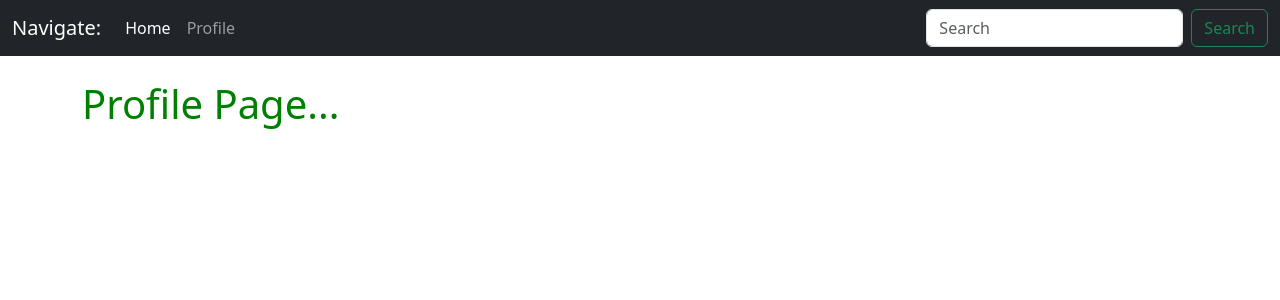
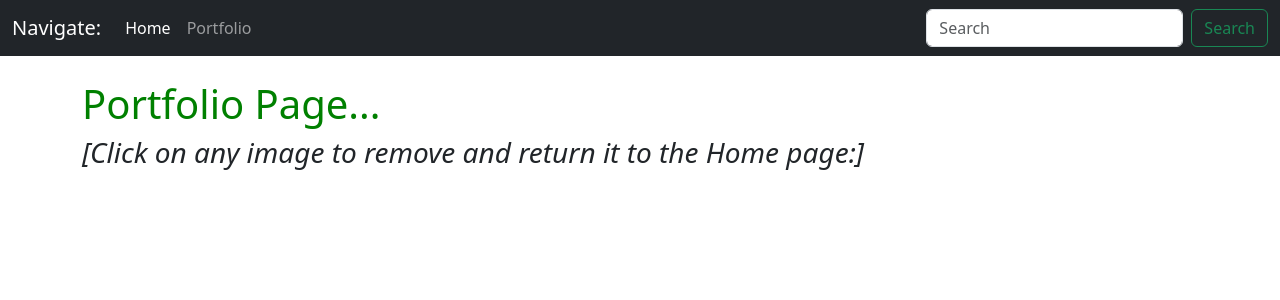
Before and after one commit to kjshugo/Project3, a Django app: template myProject3/website/templates/profile.html in a window 1280 px wide. Shown: the top 300 px of the page. Run offline with Django 3.2, Linux system fonts and the light colour scheme; the template is opened without the code that fills it, so the values that code supplies are empty.

Commit message:
Renamed title of Profile page to 'Portfolio' in line with assignment instruction. Added instructions on both working pages. Tested with the 2 images - all OK

```diff
--- a/myProject3/website/templates/index.html
+++ b/myProject3/website/templates/index.html
@@ -2,8 +2,8 @@
 
 
 {% block content %}
-<h1>HOMEPAGE!!</h1><br>
-<h3>(Click on any image to move it to the Profile Page:)</h3>
+<h1>HOMEPAGE!!</h1>
+<h3><i>[Click on any image to move it to the Portfolio Page:]</i></h3>
 
 <!-- Set Session Storage on first load-->
 <script>
--- a/myProject3/website/templates/navbar.html
+++ b/myProject3/website/templates/navbar.html
@@ -10,7 +10,7 @@
           <a class="nav-link active" aria-current="page" href="{% url 'index' %}">Home</a>
         </li>
         <li class="nav-item">
-          <a class="nav-link" href="{% url 'profile' %}">Profile</a>
+          <a class="nav-link" href="{% url 'profile' %}">Portfolio</a>
         </li>
       </ul>
       <form class="d-flex" role="search">
--- a/myProject3/website/templates/profile.html
+++ b/myProject3/website/templates/profile.html
@@ -1,7 +1,9 @@
 {% extends 'base.html' %}
 
 {% block content %}
-<h1>Profile Page...</h1>
+<h1>Portfolio Page...</h1>
+
+<h3><i>[Click on any image to remove and return it to the Home page:]</i></h3>
 
 <div id="profilePics">
     <img id="profilePic1" class="profilePic1" src="/static/images/enterprise.png" width="200" height="200" style="text-align:center;"/>
```
